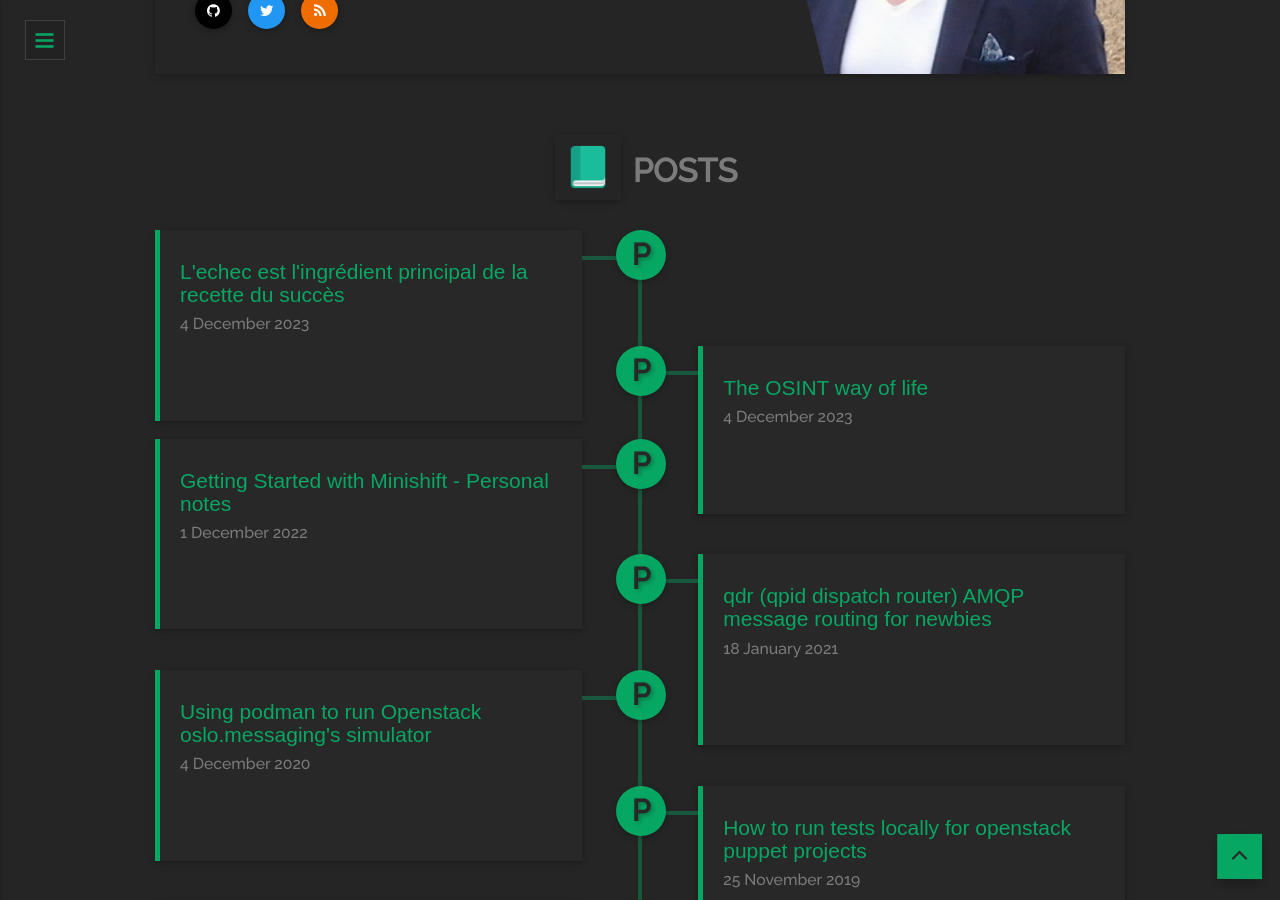
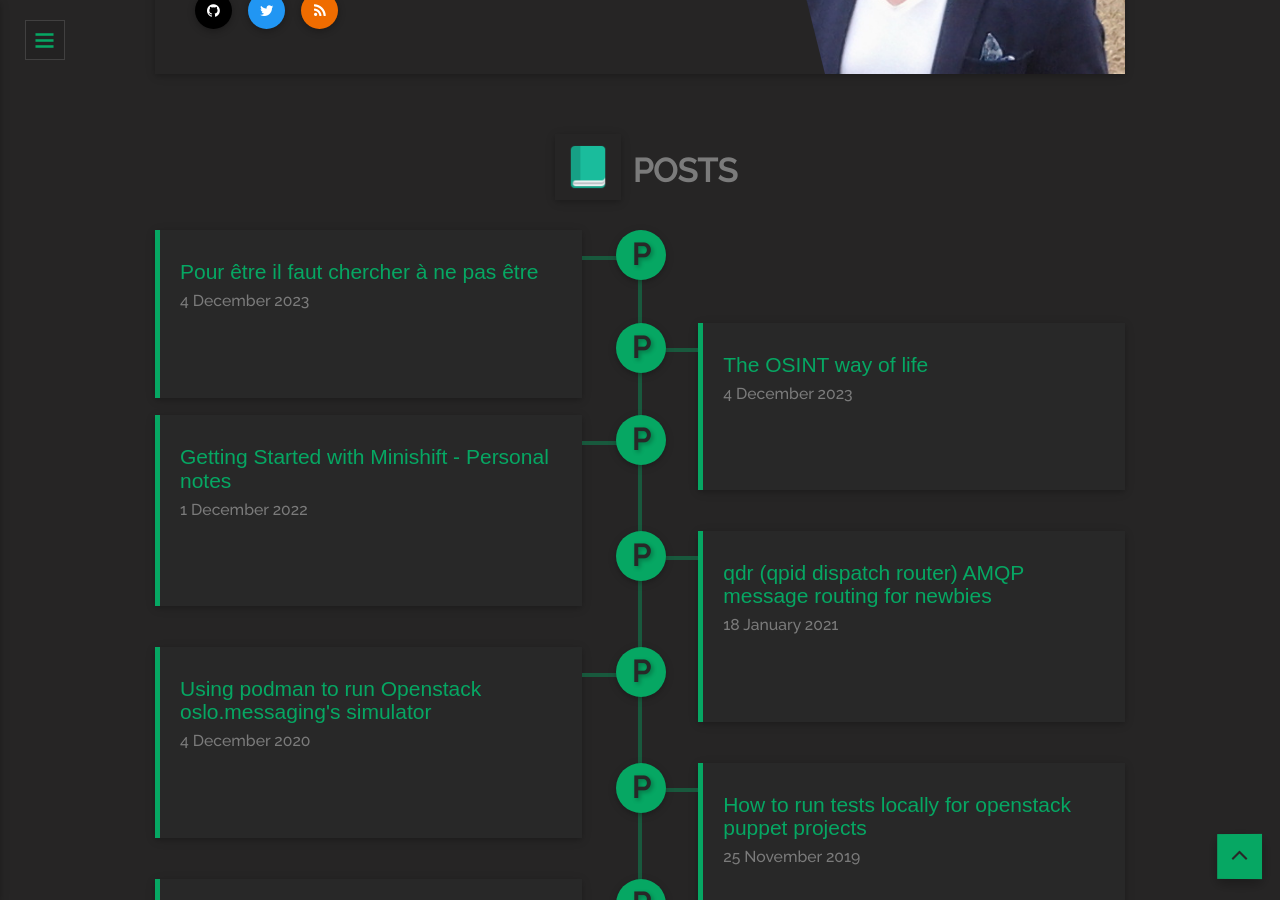
Before and after one commit to 4383/4383.github.io, a Jekyll site: the page built from index.html, in a window 1280 px wide and 900 px high, scrolled down 484 px. Built offline with Jekyll 4.4.1, drawn with Linux system fonts in a browser that asks for light colours; nearby versions of some CDN libraries; some web fonts are replaced; comment, search, counter and statistics services are not loaded.

Commit message:
rename post

```diff
--- a/_posts/2024-08-27-pour-etre-il-faut-chercher-a-ne-pas-etre.markdown
+++ b/_posts/2024-08-27-pour-etre-il-faut-chercher-a-ne-pas-etre.markdown
@@ -1,6 +1,6 @@
 ---
 layout: post
-title:  "L'echec est l'ingrédient principal de la recette du succès"
+title:  "Pour être il faut chercher à ne pas être"
 description: "Comment mieux penser au quotidien afin de maximiser ses chances"
 date:   2023-12-04 23:00:00 +0100
 image: osint.png
```
